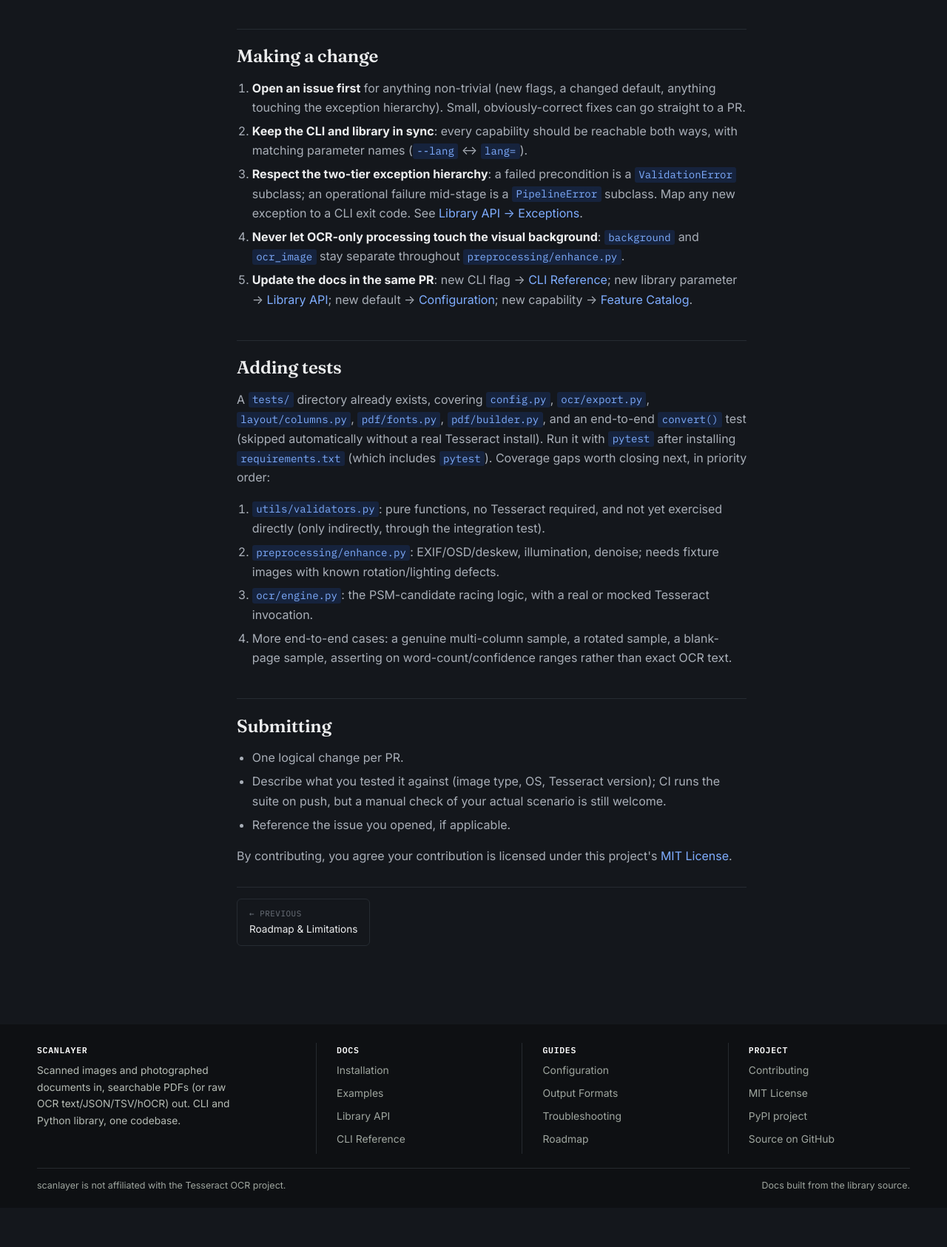
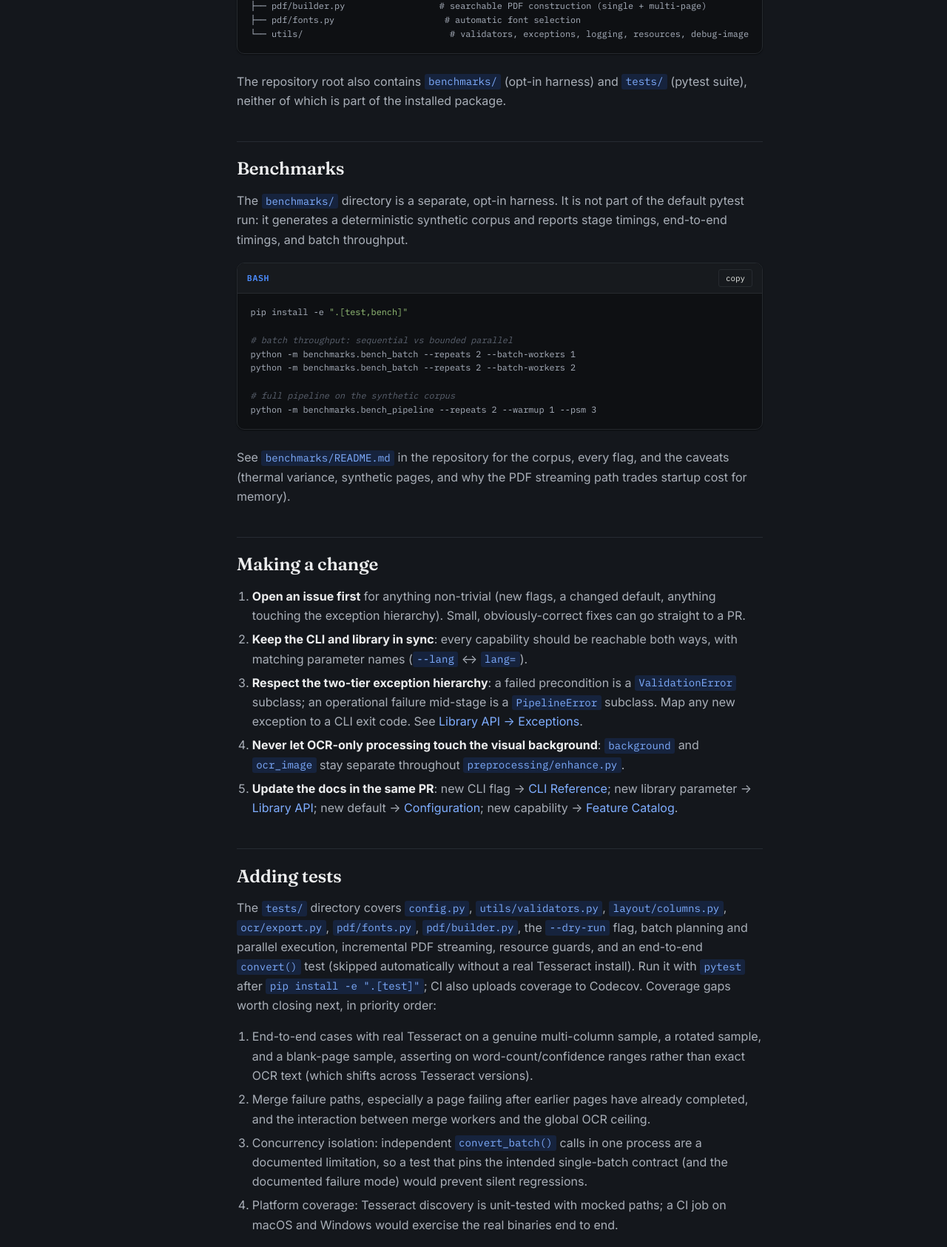
Before and after one commit to Hyacinthe-primus/scanlayer, a plain HTML site: page contributing.html in a window 1280 px wide. Shown: the part 1111-2797 px from the top of the page at 74% size. Before the commit the page ends 2744 px from the top, so only its background shows below. Drawn offline with nearby package versions, Linux system fonts and the light colour scheme.

Commit message:
docs: refresh release notes, limitations, and contributor guide for v1.2.0

```diff
--- a/contributing.html
+++ b/contributing.html
@@ -78,8 +78,12 @@ in the repository root; this page mirrors the essentials.</p>
 cd scanlayer
 python -m venv .venv
 source .venv/bin/activate   # .venv\Scripts\activate on Windows
-pip install -r requirements.txt   # from the repo root, next to scanlayer/
-pip install -e .</code></pre>
+
+# development + test tooling (pytest, pytest-cov, pypdf)
+pip install -e &quot;.[test]&quot;
+
+# optional: benchmark harness dependencies (psutil, pypdf)
+pip install -e &quot;.[test,bench]&quot;</code></pre>
 </div>
 <p>You will also need Tesseract OCR (and poppler, for PDF-input work), see
 <a href="installation.html">Installation</a>.</p>
@@ -95,13 +99,37 @@ pip install -e .</code></pre>
 ├── config.py                   # all tunables, Tesseract/poppler discovery
 ├── cli/                        # argparse CLI: parser.py, run.py, dry_run.py
 ├── preprocessing/enhance.py      # EXIF/OSD/deskew, illumination, denoise, CLAHE, sharpen
-├── ocr/engine.py                 # PSM candidate racing, Tesseract invocation
+├── ocr/engine.py                 # PSM candidate racing, Tesseract invocation, OCR ceiling
 ├── ocr/export.py                 # txt/json/tsv/hocr exporters
 ├── layout/columns.py              # multi-column reading-order reconstruction
 ├── pdf/builder.py                  # searchable PDF construction (single + multi-page)
 ├── pdf/fonts.py                     # automatic font selection
-└── utils/                            # validators, exceptions, logging, debug-image overlay</code></pre>
+└── utils/                            # validators, exceptions, logging, resources, debug-image
+</code></pre>
 </div>
+<p>The repository root also contains <code>benchmarks/</code> (opt-in harness) and
+<code>tests/</code> (pytest suite), neither of which is part of the installed package.</p>
+
+<h2 id="benchmarks">Benchmarks</h2>
+<p>The <code>benchmarks/</code> directory is a separate, opt-in harness. It is not part of
+the default pytest run: it generates a deterministic synthetic corpus and reports stage
+timings, end-to-end timings, and batch throughput.</p>
+<div class="code-block">
+  <div class="code-head"><span class="lang-tag">bash</span>
+    <button class="copy-btn" type="button">copy</button>
+  </div>
+  <pre><code class="language-bash">pip install -e &quot;.[test,bench]&quot;
+
+# batch throughput: sequential vs bounded parallel
+python -m benchmarks.bench_batch --repeats 2 --batch-workers 1
+python -m benchmarks.bench_batch --repeats 2 --batch-workers 2
+
+# full pipeline on the synthetic corpus
+python -m benchmarks.bench_pipeline --repeats 2 --warmup 1 --psm 3</code></pre>
+</div>
+<p>See <code>benchmarks/README.md</code> in the repository for the corpus, every flag, and
+the caveats (thermal variance, synthetic pages, and why the PDF streaming path trades
+startup cost for memory).</p>
 
 <h2 id="guidelines">Making a change</h2>
 <ol>
@@ -125,20 +153,24 @@ reachable both ways, with matching parameter names (<code>--lang</code> &harr; <
 </ol>
 
 <h2 id="tests">Adding tests</h2>
-<p>A <code>tests/</code> directory already exists, covering <code>config.py</code>,
-<code>ocr/export.py</code>, <code>layout/columns.py</code>, <code>pdf/fonts.py</code>,
-<code>pdf/builder.py</code>, and an end-to-end <code>convert()</code> test (skipped
-automatically without a real Tesseract install). Run it with <code>pytest</code> after
-installing <code>requirements.txt</code> (which includes <code>pytest</code>). Coverage gaps worth closing next, in priority order:</p>
+<p>The <code>tests/</code> directory covers <code>config.py</code>, <code>utils/validators.py</code>,
+<code>layout/columns.py</code>, <code>ocr/export.py</code>, <code>pdf/fonts.py</code>,
+<code>pdf/builder.py</code>, the <code>--dry-run</code> flag, batch planning and parallel
+execution, incremental PDF streaming, resource guards, and an end-to-end <code>convert()</code>
+test (skipped automatically without a real Tesseract install). Run it with <code>pytest</code>
+after <code>pip install -e ".[test]"</code>; CI also uploads coverage to Codecov. Coverage
+gaps worth closing next, in priority order:</p>
 <ol>
-<li><code>utils/validators.py</code>: pure functions, no Tesseract required, and not yet
-exercised directly (only indirectly, through the integration test).</li>
-<li><code>preprocessing/enhance.py</code>: EXIF/OSD/deskew, illumination, denoise; needs
-fixture images with known rotation/lighting defects.</li>
-<li><code>ocr/engine.py</code>: the PSM-candidate racing logic, with a real or mocked
-Tesseract invocation.</li>
-<li>More end-to-end cases: a genuine multi-column sample, a rotated sample, a blank-page
-sample, asserting on word-count/confidence ranges rather than exact OCR text.</li>
+<li>End-to-end cases with real Tesseract on a genuine multi-column sample, a rotated sample,
+and a blank-page sample, asserting on word-count/confidence ranges rather than exact OCR text
+(which shifts across Tesseract versions).</li>
+<li>Merge failure paths, especially a page failing after earlier pages have already completed,
+and the interaction between merge workers and the global OCR ceiling.</li>
+<li>Concurrency isolation: independent <code>convert_batch()</code> calls in one process are a
+documented limitation, so a test that pins the intended single-batch contract (and the
+documented failure mode) would prevent silent regressions.</li>
+<li>Platform coverage: Tesseract discovery is unit-tested with mocked paths; a CI job on macOS
+and Windows would exercise the real binaries end to end.</li>
 </ol>
 
 <h2 id="submitting">Submitting</h2>
@@ -154,7 +186,7 @@ sample, asserting on word-count/confidence ranges rather than exact OCR text.</l
   </div>
   <aside class="toc" aria-label="On this page">
   <div class="toc-label">On this page</div>
-  <a href="#setup">Development setup</a><a href="#layout">Project layout</a><a href="#guidelines">Making a change</a><a href="#tests">Adding tests</a><a href="#submitting">Submitting</a>
+  <a href="#setup">Development setup</a><a href="#layout">Project layout</a><a href="#benchmarks">Benchmarks</a><a href="#guidelines">Making a change</a><a href="#tests">Adding tests</a><a href="#submitting">Submitting</a>
 </aside>
 </div>
   </main>
```
Also changed, not shown: index.html (+12 -2 lines), roadmap.html (+21 -4 lines).
